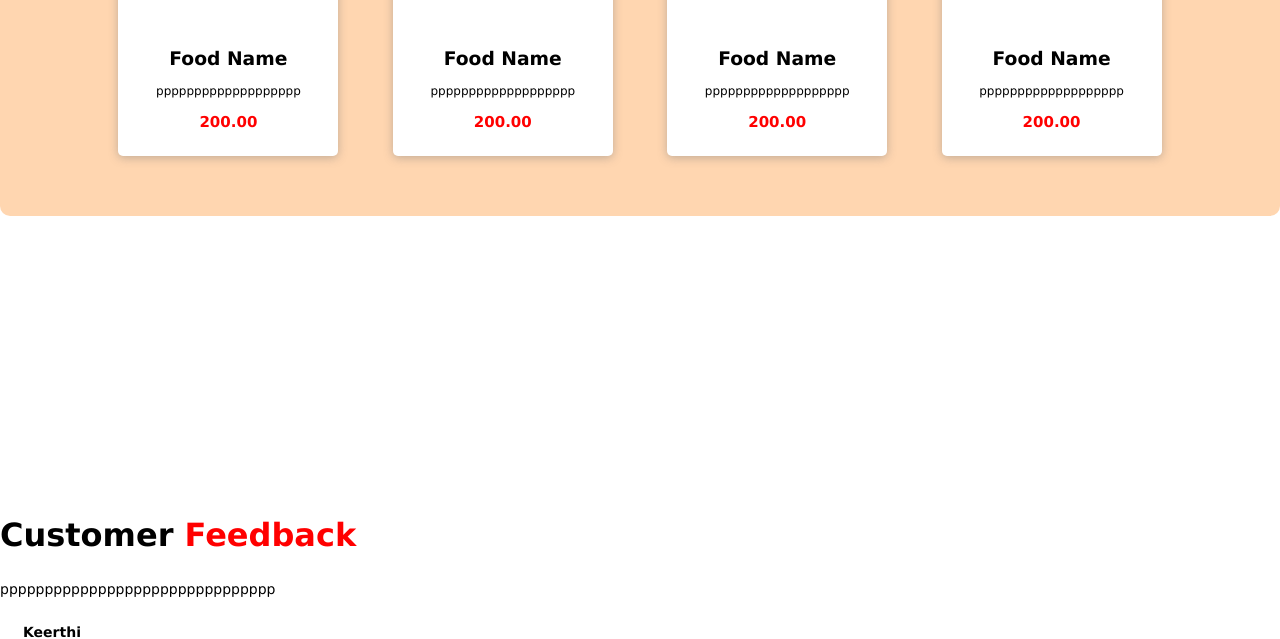
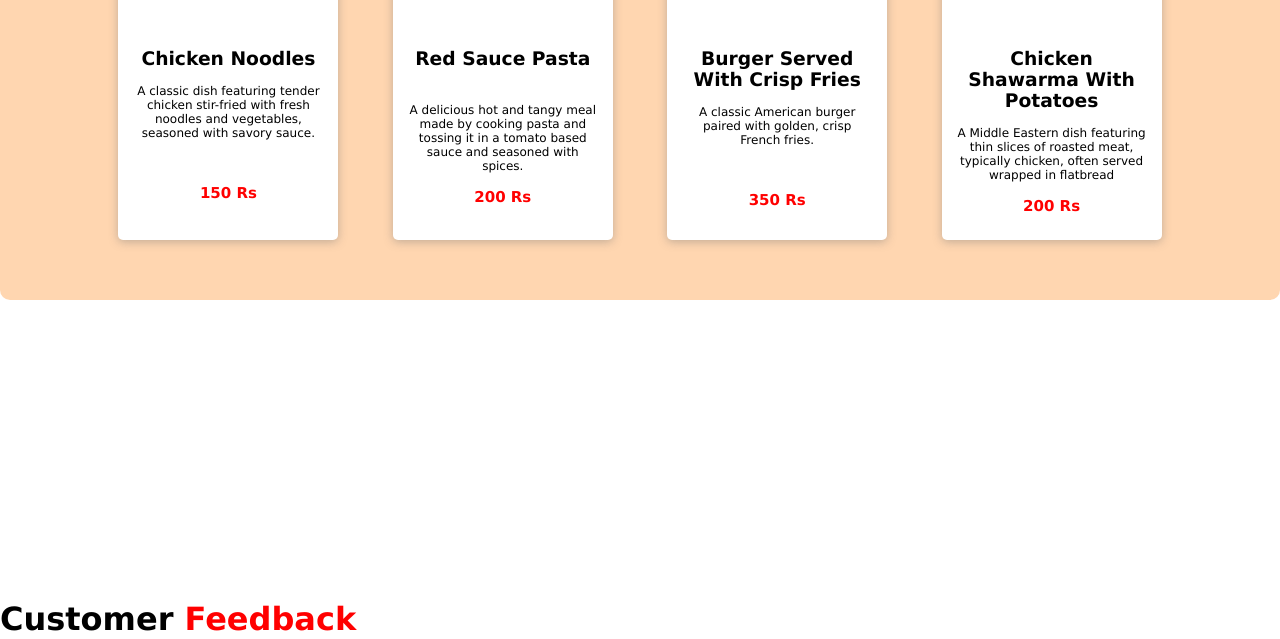
Before and after one commit to keerthiperugu/restaurant-management-system, a plain HTML site: page index.html in a window 1280 px wide. Shown: the part 1790-2429 px from the top of the page. Drawn offline with Linux system fonts and the light colour scheme.

Commit message:
Update index.html

```diff
--- a/index.html
+++ b/index.html
@@ -112,7 +112,9 @@
                     <img src="images\food1.jpg" alt="Paneer Pakora">
                 </div>
                 <h3>Paneer Pakora</h3>
-                <p> A delicious and crunchy Indian snack made with paneer that is coated in a batter of gram flour, spices, and herbs.</p>
+                <p>A delicious and crunchy Indian snack made with paneer that is coated in a batter of gram flour, spices, and herbs.</p>
+
+
                 <button class="white_btn">See Menu </button>
             </div>
             <div class="item">
@@ -120,12 +122,13 @@
                     <img src="images\food2.jpg" alt="Samosa">
                 </div>
                 <h3>Samosa</h3>
-                <p> A fried triangular pastry filled with savory ingredients, typically spiced potatoes and peas.</p>
+                <p>A fried triangular pastry filled with savory ingredients, typically spiced potatoes and peas.</p>
+
                 <button class="white_btn">See Menu </button>
             </div>
             <div class="item">
                 <div>
-                    <img src="images\food3.webp" alt="Pani puri">
+                <img src="images\food3.webp" alt="Pani puri">
                 </div>
                 <h3>Pani puri</h3>
                 <p>A popular Indian street food consisting of crispy, hollow, fried bread balls called puri.</p>
@@ -176,40 +179,40 @@
             <div class="fav-head">
                 <br><br><br>
                 <h3>Our Popular Food Items</h3>
-                <p>ppppppppppppppp</p>
+                <p>Red Sauce Pasta, Chicken Noodles, Samosa</p>
             </div>
             <div class="fav-food">
                 <div class="item">
                     <div>
                         <img src="images\plate1.jpg" alt="">
                     </div>
-                    <h3>Food Name</h3>
-                    <p>ppppppppppppppppppp</p>
-                    <p class="fav-price">200.00</p>
+                    <h3>Chicken Noodles</h3>
+                    <p>A classic dish featuring tender chicken stir-fried with fresh noodles and vegetables, seasoned with savory sauce.</p>
+                    <br><p class="fav-price">150 Rs</p>
                 </div>
                 <div class="item">
                     <div>
                         <img src="images\plate2.jpg" alt="">
                     </div>
-                    <h3>Food Name</h3>
-                    <p>ppppppppppppppppppp</p>
-                    <p class="fav-price">200.00</p>
+                    <h3>Red Sauce Pasta</h3>
+                    <br><p>A delicious hot and tangy meal made by cooking pasta and tossing it in a tomato based sauce and seasoned with spices.</p>
+                    <p class="fav-price">200 Rs</p>
                 </div>
                 <div class="item">
                     <div>
                         <img src="images\plate3.jpg" alt="">
                     </div>
-                    <h3>Food Name</h3>
-                    <p>ppppppppppppppppppp</p>
-                    <p class="fav-price">200.00</p>
+                    <h3>Burger Served With Crisp Fries</h3>
+                    <p>A classic American burger paired with golden, crisp French fries. </p>
+                    <br><p class="fav-price">350 Rs</p>
                 </div>
                 <div class="item">
                     <div>
                         <img src="images\plate4.jpg" alt="">
                     </div>
-                    <h3>Food Name</h3>
-                    <p>ppppppppppppppppppp</p>
-                    <p class="fav-price">200.00</p>
+                    <h3>Chicken Shawarma With Potatoes</h3>
+                    <p>A Middle Eastern dish featuring thin slices of roasted meat, typically chicken, often served wrapped in flatbread</p>
+                    <p class="fav-price">200 Rs</p>
                 </div>
             </div>
             <div class="dsgn"></div>
@@ -217,13 +220,15 @@
         <div class="main_slide4">
             <div class="chef-feed">
                 <h2>Customer <span style="color: red;">Feedback</span></h2>
-                <p>ppppppppppppppppppppppppppppppp</p>
+                <p>Rate Our Restaurant </p>
+                &#9733; &#9733; &#9733; &#9733; &#9734;
+
                 <div class="chef-detail">
                     <div>
                         <img src="C:\Users\keert\OneDrive\Desktop\restaurant management  system\images\logo1.png" alt="">
                     </div>
                     <div>
-                        <h6>Keerthi</h6>
+                        <h6>flavorful</h6>
                         <p>Web Developer</p>
                     </div>
                 </div>
@@ -231,12 +236,10 @@
                     <div>
                         <i class="fa-solid fa-hand-peace"></i>
                         <h4>68</h4>
-                        <p>ppppppppppp.</p>
                     </div>
                     <div>
                         <i class="fa-solid fa-trophy"></i>
                         <h4>956</h4>
-                        <p>ppppppppppppp</p>
                     </div>
                 </div>
             </div>
@@ -258,6 +261,9 @@
     </div>
     <div class="footer">
         <div class="footer-1">
+            <div class="logo1">
+                <img src="images\logo1.png" alt="">
+            </div>
             <div>
                 <address>
                     <p>Email: keerthiperugu2004@gmail.com</p>
```
